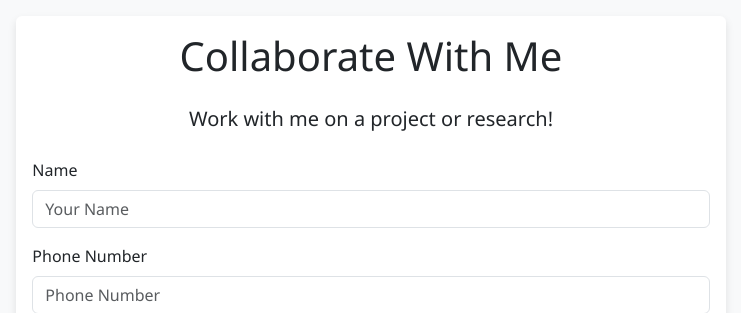
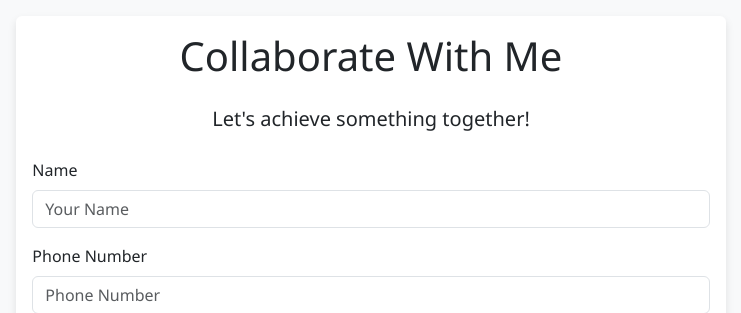
Before and after one commit to HusseinMoukalled/Portfolio_Jenkins, a Django app: page /collaborate/ in a window 1280 px wide. Shown: the part 120-433 px from the top of the page, without its empty margins (269-1010 px from the left). Run offline with Django 5.2, Linux system fonts and the light colour scheme.

Commit message:
k8s jenkins Test change

```diff
--- a/templates/portfolio/collaborate.html
+++ b/templates/portfolio/collaborate.html
@@ -6,7 +6,7 @@
         <div class="card">
             <div class="card-body">
                 <h1 class="card-title text-center mb-4">Collaborate With Me</h1>
-                <p class="lead text-center mb-4">Work with me on a project or research!</p>
+                <p class="lead text-center mb-4">Let's achieve something together!</p>
 
                 <form method="post" class="needs-validation" novalidate>
                     {% csrf_token %}
```
